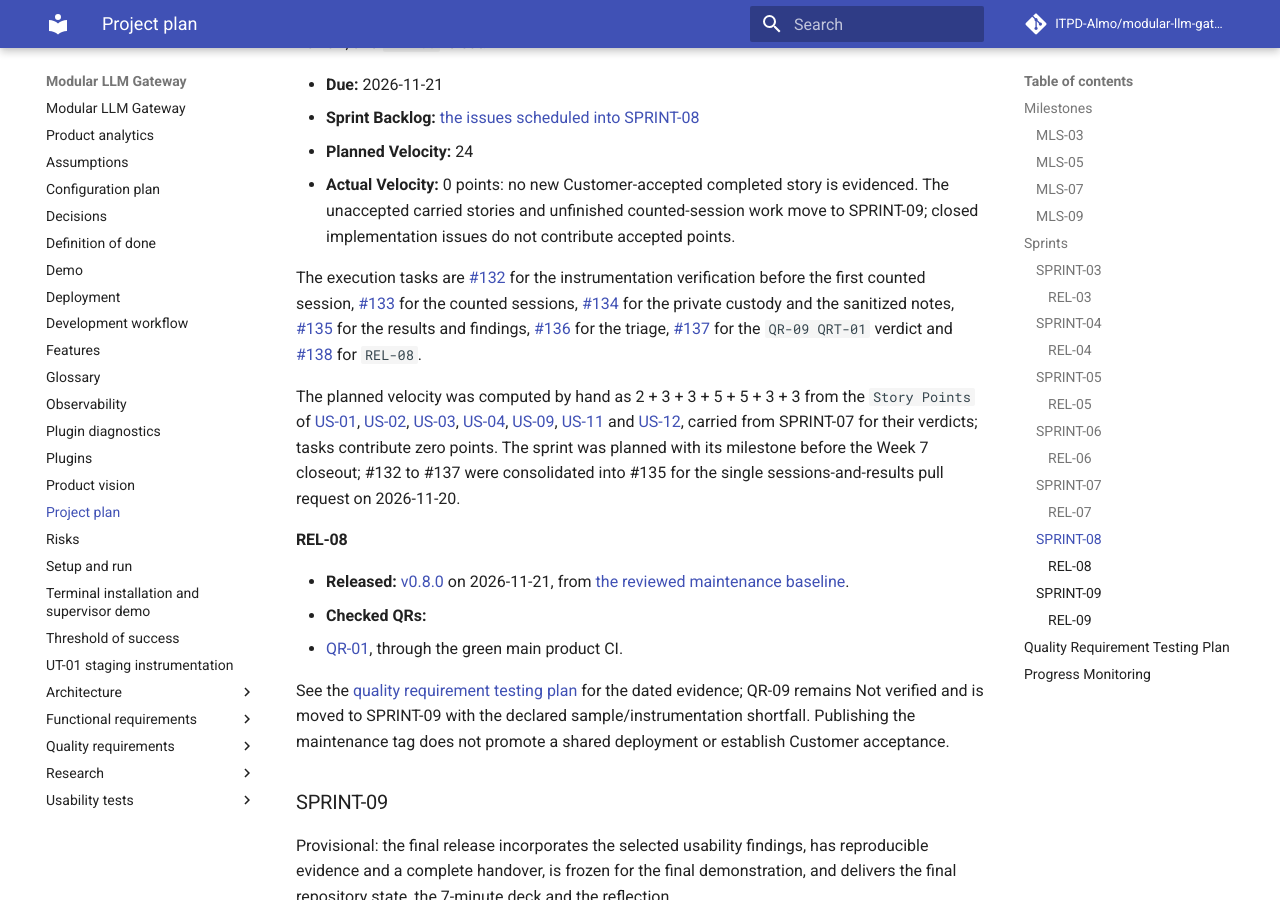
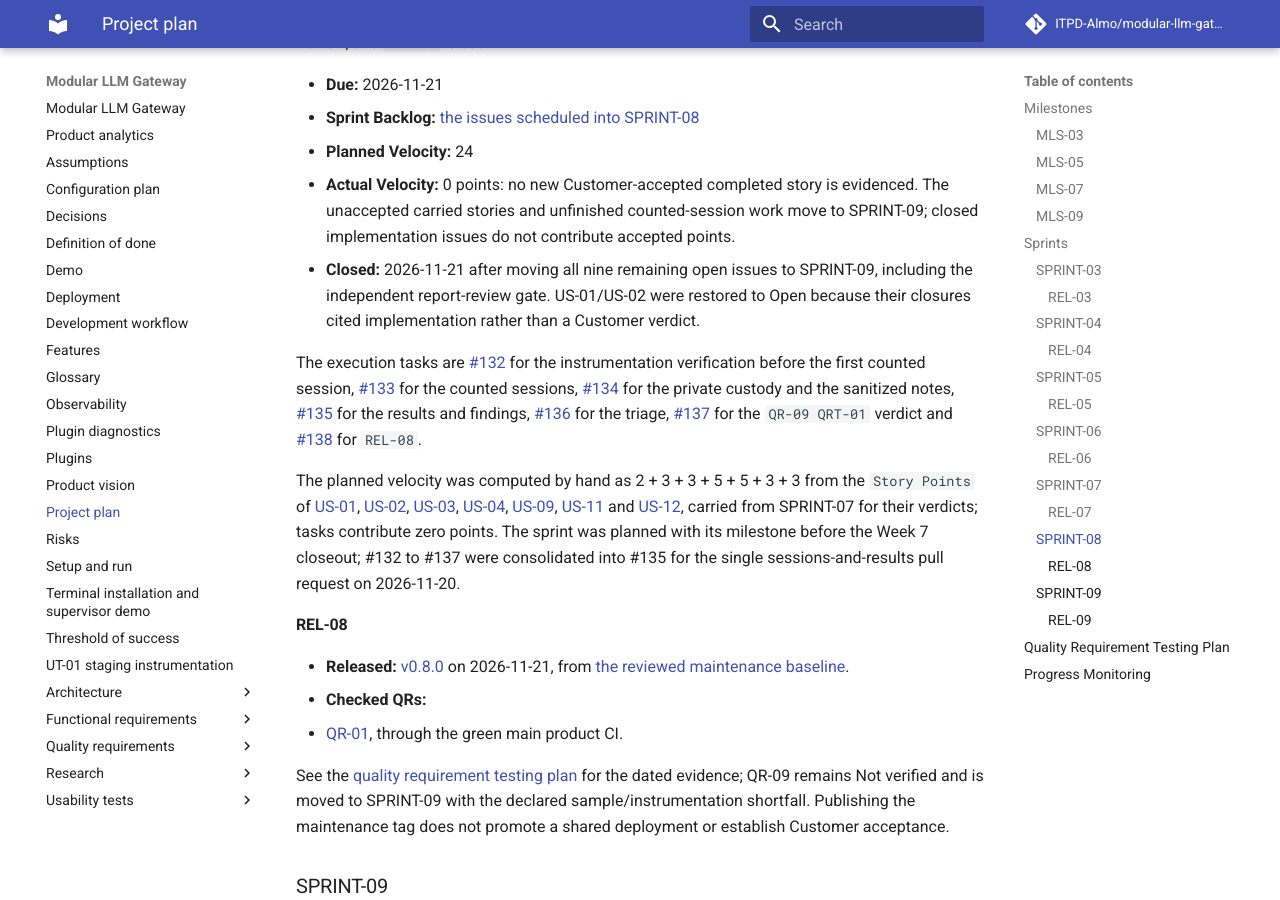
Before and after one commit to ITPD-Almo/modular-llm-gateway, an MkDocs documentation site: the page built from docs/project-plan.md, in a window 1280 px wide and 900 px high, scrolled down 5034 px. Built offline with MkDocs 1.6.1 and Material for MkDocs 9.7.7, drawn with Linux system fonts in a browser that asks for light colours; comment, search, counter and statistics services are not loaded.

Commit message:
Record the verified sprint rollover and pending review

```diff
--- a/docs/project-plan.md
+++ b/docs/project-plan.md
@@ -147,6 +147,7 @@ The in-person `UT-01` sessions run on staging, their results and findings are wr
 - **Sprint Backlog:** [the issues scheduled into SPRINT-08](https://github.com/ITPD-Almo/modular-llm-gateway/milestone/6)
 - **Planned Velocity:** 24
 - **Actual Velocity:** 0 points: no new Customer-accepted completed story is evidenced. The unaccepted carried stories and unfinished counted-session work move to SPRINT-09; closed implementation issues do not contribute accepted points.
+- **Closed:** 2026-11-21 after moving all nine remaining open issues to SPRINT-09, including the independent report-review gate. US-01/US-02 were restored to Open because their closures cited implementation rather than a Customer verdict.
 
 The execution tasks are [#132](https://github.com/ITPD-Almo/modular-llm-gateway/issues/132) for the instrumentation verification before the first counted session, [#133](https://github.com/ITPD-Almo/modular-llm-gateway/issues/133) for the counted sessions, [#134](https://github.com/ITPD-Almo/modular-llm-gateway/issues/134) for the private custody and the sanitized notes, [#135](https://github.com/ITPD-Almo/modular-llm-gateway/issues/135) for the results and findings, [#136](https://github.com/ITPD-Almo/modular-llm-gateway/issues/136) for the triage, [#137](https://github.com/ITPD-Almo/modular-llm-gateway/issues/137) for the `QR-09 QRT-01` verdict and [#138](https://github.com/ITPD-Almo/modular-llm-gateway/issues/138) for `REL-08`.
 
```
Also changed, not shown: reports/week-08/README.md (+1 -1 lines).
